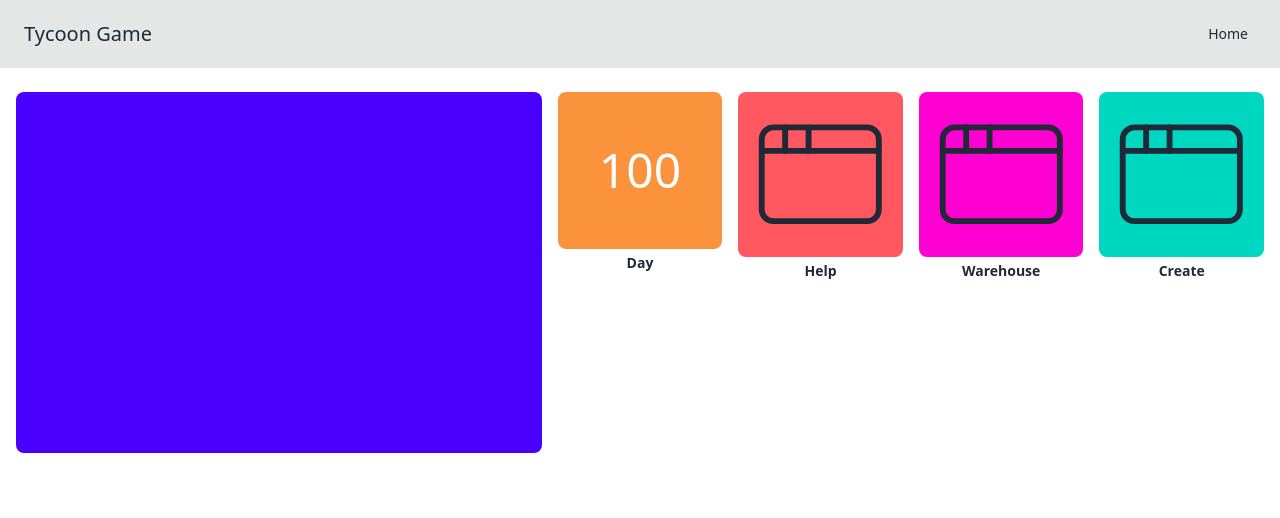
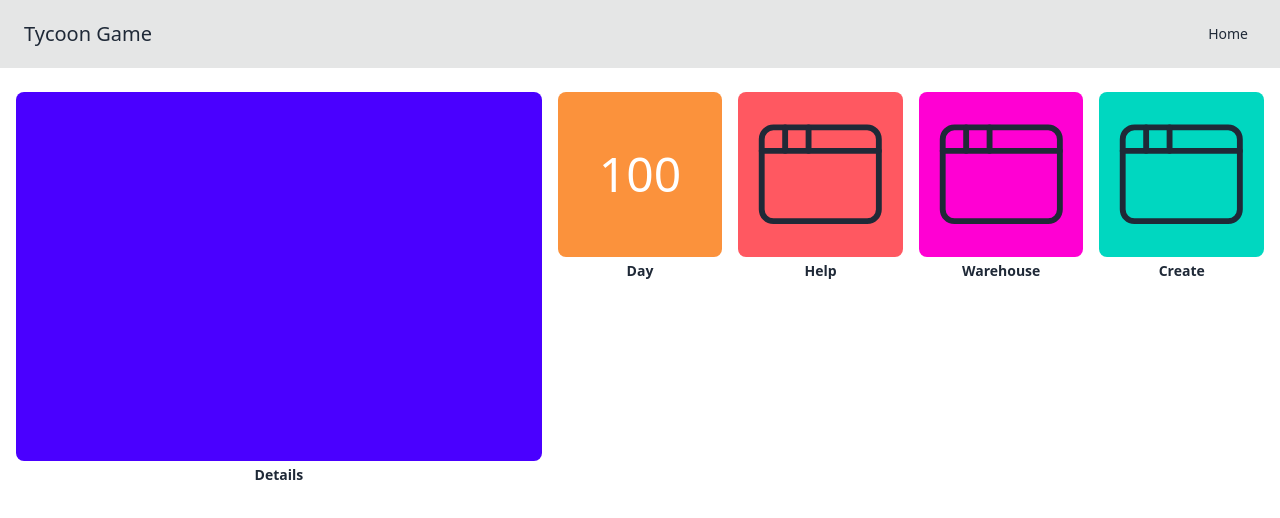
Before and after one commit to adunham95/tycoon-business, a SvelteKit app: page / in a window 1280 px wide. Shown: the top 518 px of the page. Built offline with nearby package versions, Linux system fonts and the light colour scheme.

Commit message:
Updated widget details

```diff
--- a/src/components/AppWidget.svelte
+++ b/src/components/AppWidget.svelte
@@ -36,5 +36,5 @@
 	<div class={twMerge('bg-primary h-full w-full rounded-lg p-3', $$props.class)}>
 		<slot />
 	</div>
-	<div class="text-muted-foreground min-h-[2em] text-sm font-bold">{name}</div>
+	<div class="text-muted-foreground text-sm font-bold">{name}</div>
 </div>
--- a/src/routes/+page.svelte
+++ b/src/routes/+page.svelte
@@ -7,7 +7,7 @@
 	class="grid flex-1 gap-4 overflow-auto px-4 py-6"
 	style=" grid-template-columns: repeat(auto-fit, minmax(min(75px, 200px), 1fr)); grid-auto-rows: 1fr;"
 >
-	<AppWidget width={3} height={2} />
+	<AppWidget width={3} height={2} name="Details" />
 	<AppWidget
 		width={1}
 		height={1}
```
